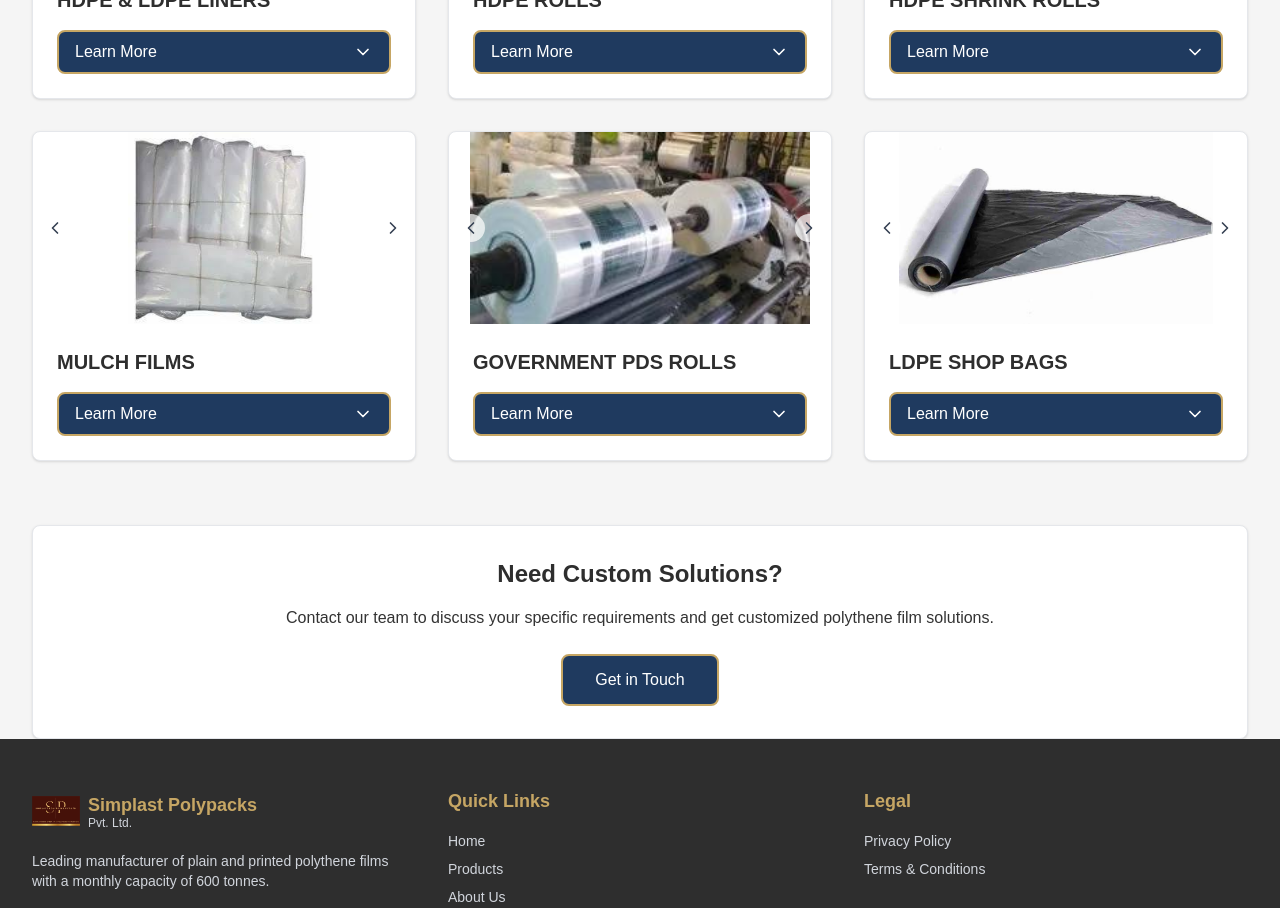
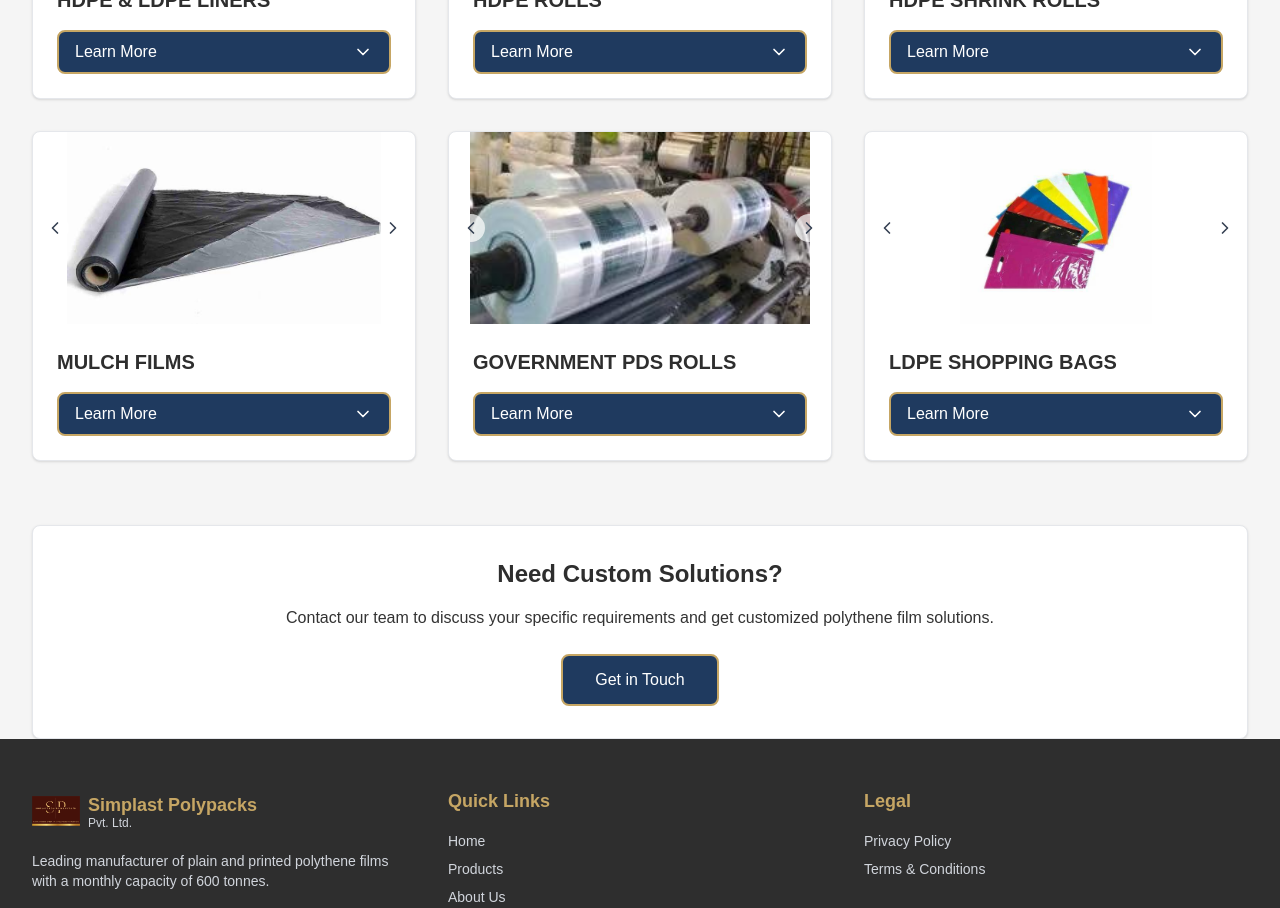
Before and after one commit to TESLAOPUnix/simplastlanding, a Next.js app: page /products in a window 1280 px wide. Shown: the part 840-1748 px from the top of the page. Built offline with nearby package versions, Linux system fonts and the light colour scheme.

Commit message:
made corrections

```diff
--- a/src/app/page.tsx
+++ b/src/app/page.tsx
@@ -48,7 +48,7 @@ const Home: React.FC = () => {
       description: "We actively minimize our environmental footprint through sustainable materials and efficient processes."
     },
     {
-      image: "/company_images/img16.jpeg",
+      image: "/company_images/cus-cen.jpeg",
       title: "Customer-Centric Support",
       description: "From customization to logistics, our dedicated team ensures a seamless and client-focused experience."
     },
--- a/src/app/products/page.tsx
+++ b/src/app/products/page.tsx
@@ -51,8 +51,8 @@ const Products: React.FC = () => {
       id: "4",
       name: "MULCH FILMS",
       images: [
-        "/products/mulch_films_1.jpeg",
-        "/products/mulch_films_2.jpeg",
+        "/products/ldpe_bag_1.jpeg",
+        "/products/ldpe_bag_2.jpeg",
         "/products/mulch_films_3.jpeg",
       ],
       description:
@@ -70,10 +70,8 @@ const Products: React.FC = () => {
     },
     {
       id: "6",
-      name: "LDPE SHOP BAGS",
+      name: "LDPE SHOPPING BAGS",
       images: [
-        "/products/ldpe_bag_1.jpeg",
-        "/products/ldpe_bag_2.jpeg",
          "/products/ldpe_bag_3.jpeg",
           "/products/ldpe_bag_4.jpeg",
       ],
```
Also changed, not shown: public/company_images/cus-cen.jpeg (added).
